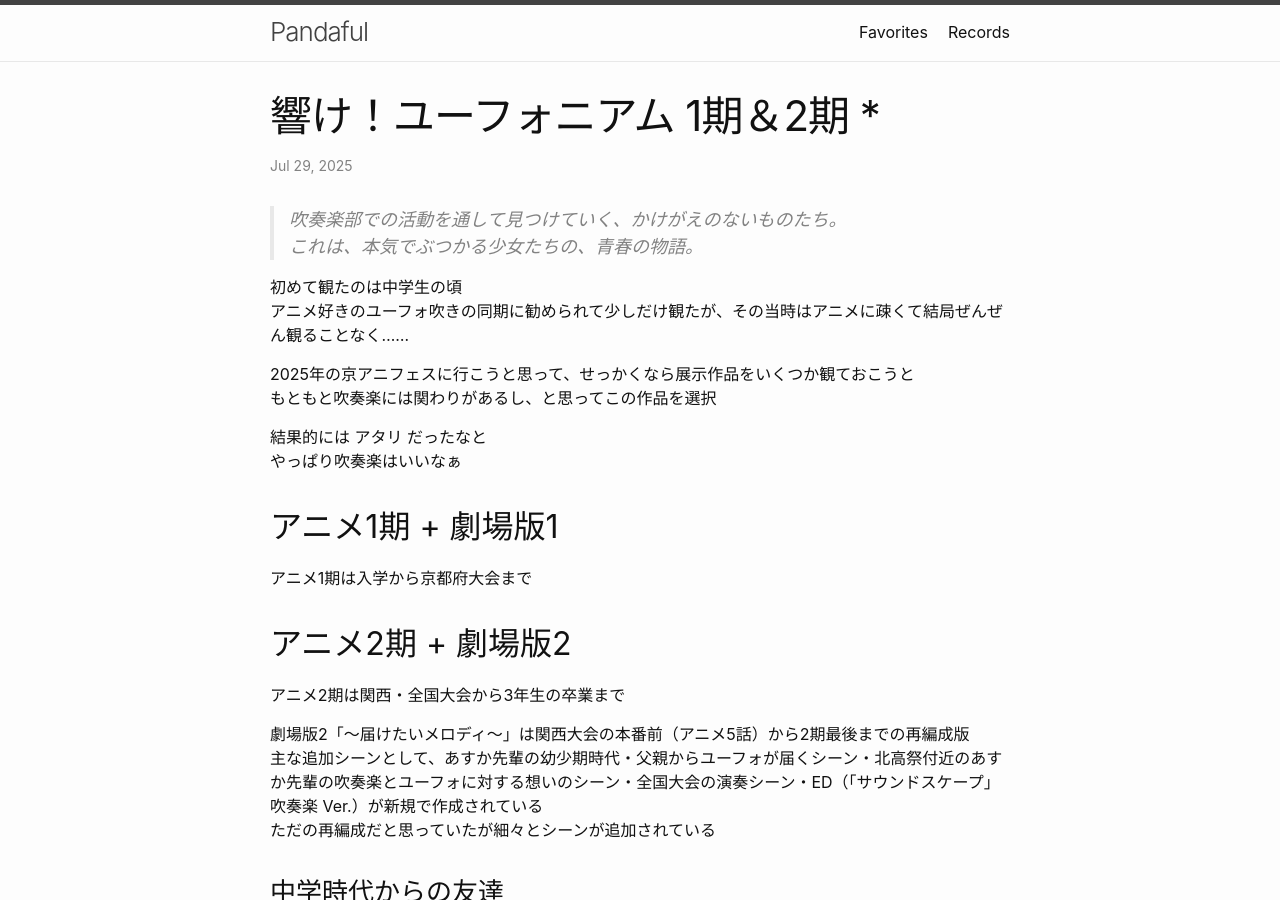
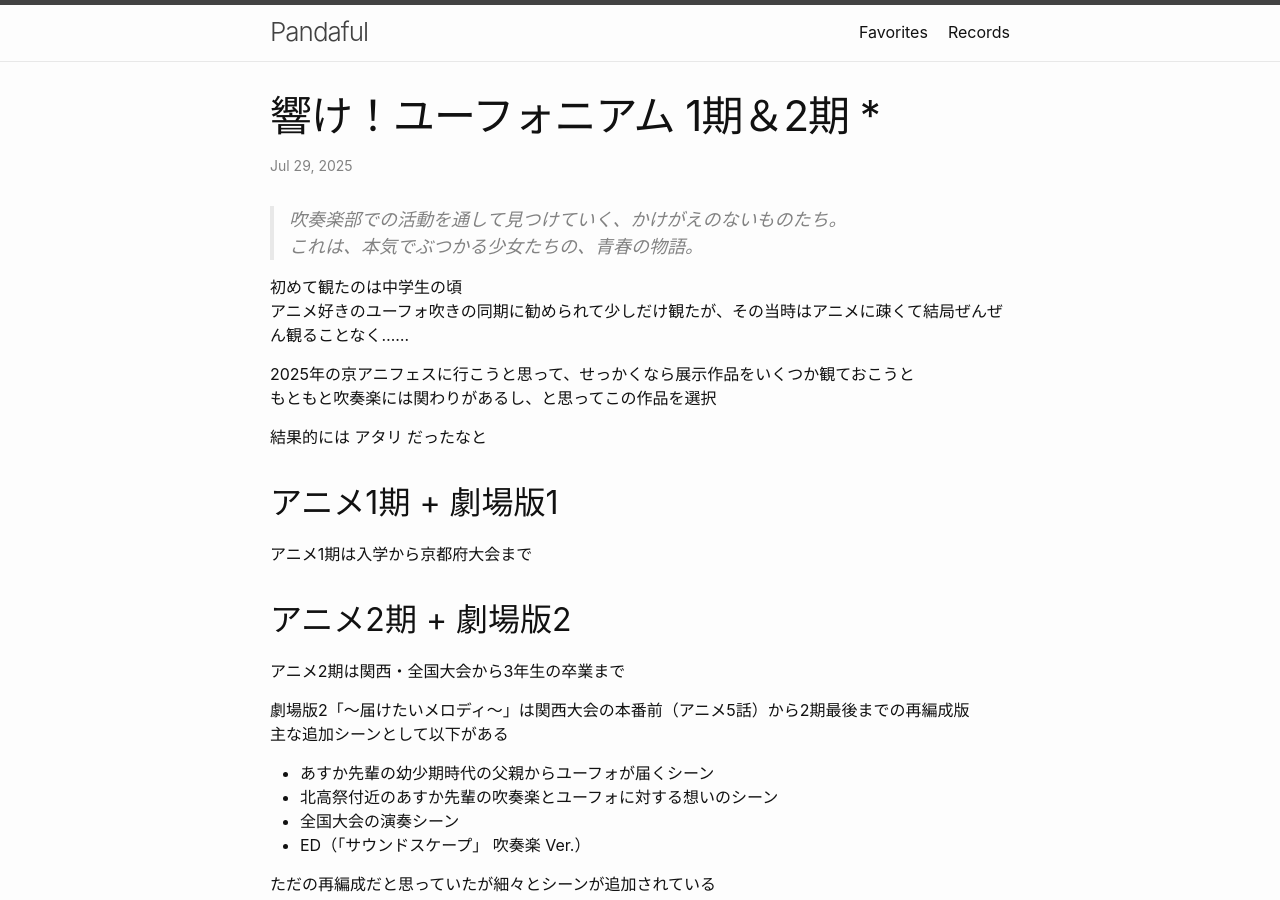
Before and after one commit to Pandaful-2312/sites, a Jekyll site: the page built from _posts/2025/2025-07-29-euph1_2.md, in a window 1280 px wide and 900 px high. Built offline with Jekyll 4.4.1, drawn with Linux system fonts in a browser that asks for light colours; some of the changed text lies outside the part shown.

Commit message:
update euph

```diff
--- a/_posts/2025/2025-07-29-euph1_2.md
+++ b/_posts/2025/2025-07-29-euph1_2.md
@@ -16,7 +16,6 @@
 もともと吹奏楽には関わりがあるし、と思ってこの作品を選択
 
 結果的には アタリ だったなと
-やっぱり吹奏楽はいいなぁ
 
 ## アニメ1期 + 劇場版1
 
@@ -27,7 +26,13 @@
 アニメ2期は関西・全国大会から3年生の卒業まで
 
 劇場版2「〜届けたいメロディ〜」は関西大会の本番前（アニメ5話）から2期最後までの再編成版
-主な追加シーンとして、あすか先輩の幼少期時代・父親からユーフォが届くシーン・北高祭付近のあすか先輩の吹奏楽とユーフォに対する想いのシーン・全国大会の演奏シーン・ED（「サウンドスケープ」 吹奏楽 Ver.）が新規で作成されている
+主な追加シーンとして以下がある
+
+- あすか先輩の幼少期時代の父親からユーフォが届くシーン
+- 北高祭付近のあすか先輩の吹奏楽とユーフォに対する想いのシーン
+- 全国大会の演奏シーン
+- ED（「サウンドスケープ」 吹奏楽 Ver.）
+
 ただの再編成だと思っていたが細々とシーンが追加されている
 
 ### 中学時代からの友達
@@ -138,3 +143,18 @@
 >
 > やっぱり吹奏楽好きなんだなぁと思わされるアニメ
 > サクサク観れていいね！
+
+### 劇場版 「届けたいメロディ」
+
+評価 3.6
+
+> アニメ2期の5話以降の総集編
+> あすか先輩の深堀りシーンが細々と追加されている
+>
+> あすか先輩が好きなら観るべし！
+> そうじゃなければ無理に見る必要はないかも
+>
+> 順番として、アニメ2期を観てから観たほうがよい
+> 省かれているシーンも結構あるので、アニメ2期の代わりとしてこれを観るのはおすすめできない
+>
+> EDいいね！
```
